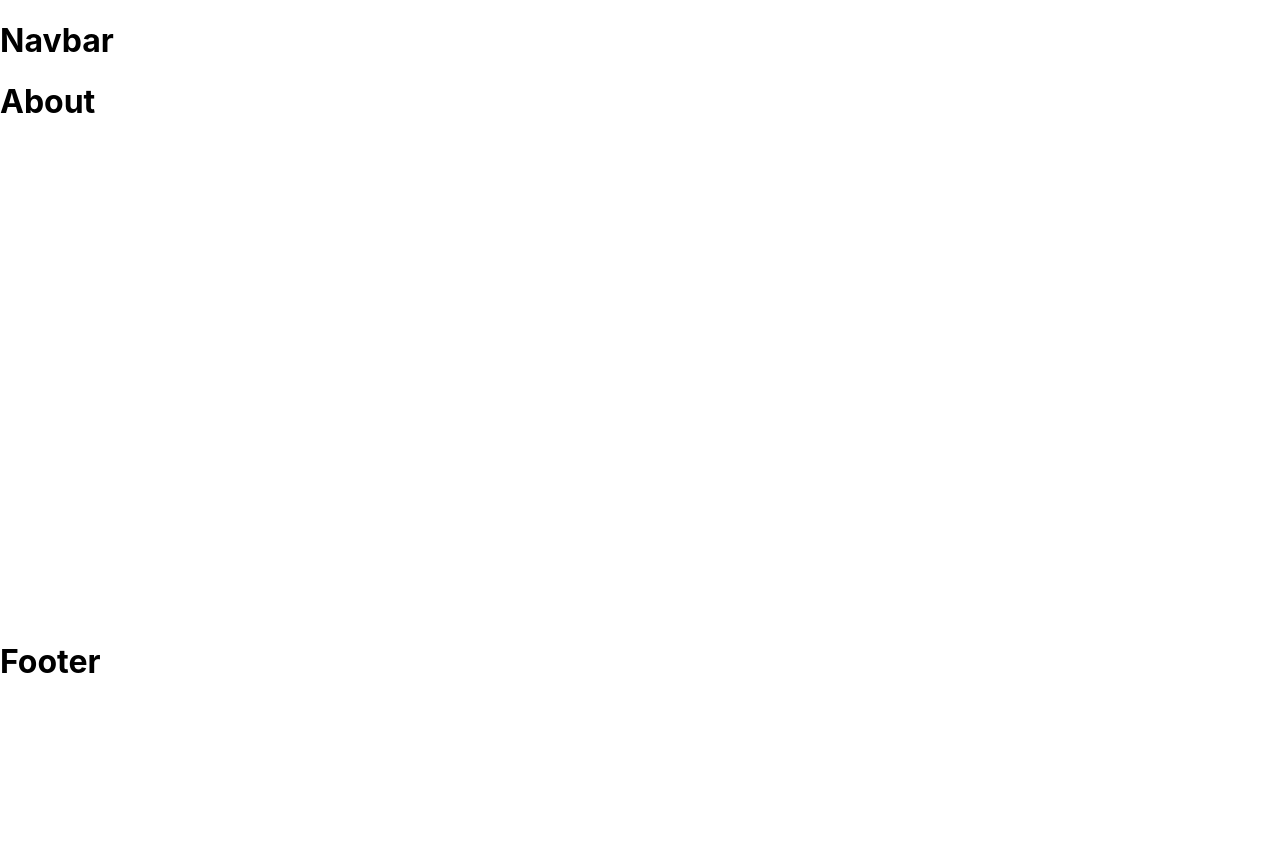
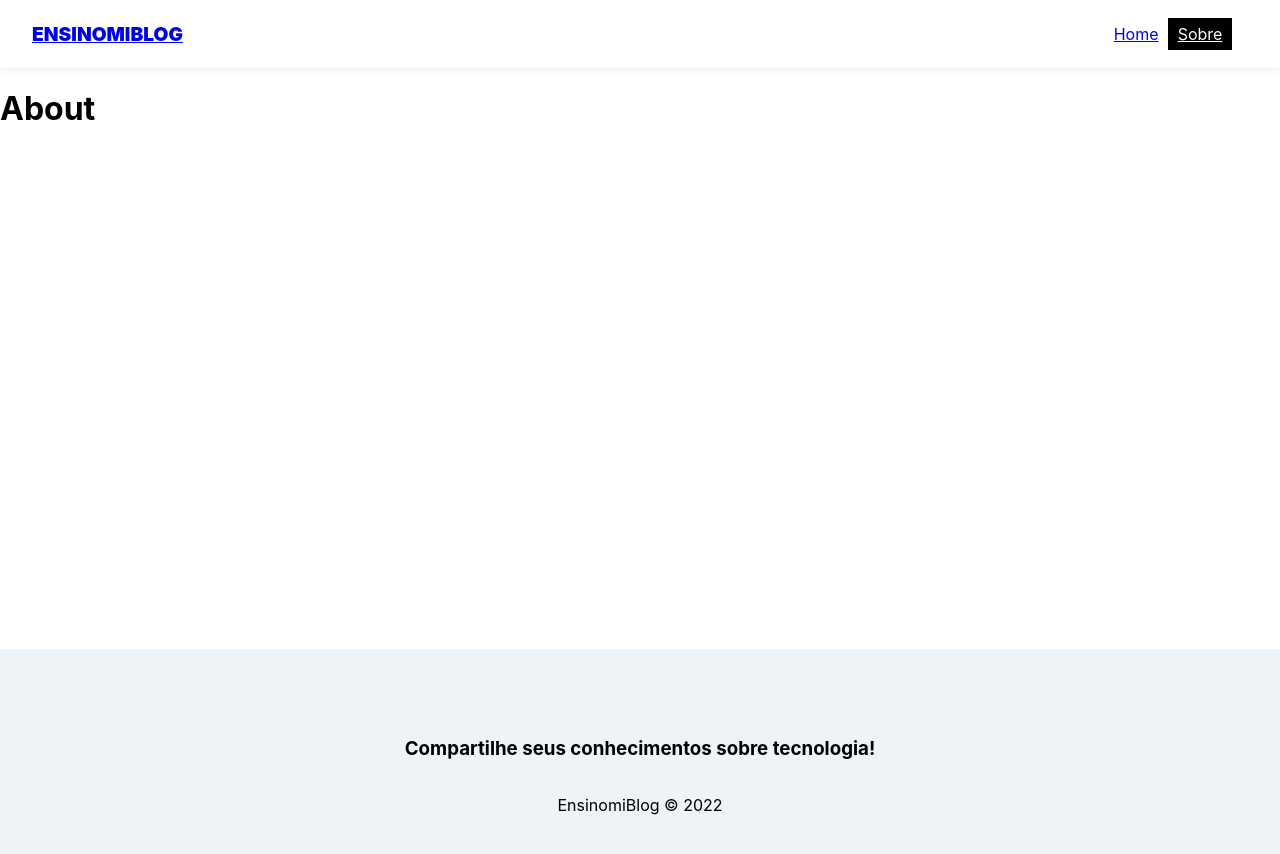
Before and after one commit to rafhaelgomes-dev/Ensinomi-Blog, a React (Create React App) app: page /about in a window 1280 px wide. Shown: the top 854 px of the page. Before the commit the page ends 800 px from the top, so only its background shows below. Built offline with nearby package versions, Linux system fonts and the light colour scheme.

Commit message:
Css navbar e footer

```diff
--- a/src/App.js
+++ b/src/App.js
@@ -4,14 +4,14 @@
 // pages
 import Home from './pages/Home/Home';
 import About from './pages/About/About';
-import Navbar from './components/NavBar';
+import Navbar from './components/Navbar';
 import Footer from './components/Footer';
 
 function App() {
   return (
     <div className="App">
       <BrowserRouter>
-      <Navbar />
+      <Navbar/>
       <div className="container">
         <Routes>
            <Route path="/" element={<Home/>} />
--- a/src/components/Footer.js
+++ b/src/components/Footer.js
@@ -3,7 +3,10 @@
 const Footer = () => {
   return (
     <div>
-      <h1>Footer</h1>
+     <footer className={styles.footer}>
+       <h3>Compartilhe seus conhecimentos sobre tecnologia!</h3>
+       <p>EnsinomiBlog &copy; 2022</p>
+     </footer>
     </div>
   )
 }
--- a/src/components/Footer.module.css
+++ b/src/components/Footer.module.css
@@ -0,0 +1,8 @@
+.footer {
+  height: 250px;
+  display: flex;
+  flex-direction: column;
+  align-items: center;
+  justify-content: center;
+  background-color: #edf3f6;
+}
--- a/src/components/Navbar.js
+++ b/src/components/Navbar.js
@@ -1,8 +1,22 @@
+import { NavLink } from "react-router-dom"
+
+import styles from "./Navbar.module.css";
+
 const Navbar = () => {
   return (
-    <div>
-      <h1>Navbar</h1>
-    </div>
+    <nav className={styles.navbar}>
+      <NavLink to="/" className={styles.brand}>
+        <span>EnsinomiBlog</span>
+      </NavLink>
+      <ul className={styles.link_list}>
+        <li>
+          <NavLink to="/" className={({isActive}) => (isActive ? styles.active : "")}>Home</NavLink>
+        </li>
+        <li>
+          <NavLink to="/about" className={({isActive}) => (isActive ? styles.active : "")}>Sobre</NavLink>
+        </li>
+      </ul>
+    </nav>
   )
 }
 
--- a/src/components/Navbar.module.css
+++ b/src/components/Navbar.module.css
@@ -0,0 +1,34 @@
+.navbar {
+  display: flex;
+  box-shadow: rgba(0,0,0, .15) 0px -2px 10px 0px;
+  justify-content: space-between;
+  align-items: center;
+  padding: .5em 2em;
+}
+
+.brand {
+  font-size: 1.2em;
+}
+
+.brand span {
+  font-weight: 900;
+  text-transform: uppercase;
+}
+
+.link_list {
+  display: flex;
+  list-style: none;
+}
+
+.link_list {
+  margin-right: 1em;
+}
+
+.link_list li a {
+  padding: 0.4em 0.6em;
+}
+
+.active {
+  background-color: #000;
+  color: #fff;
+}
```
Also changed, not shown: src/App.css (line endings or trailing spaces).
